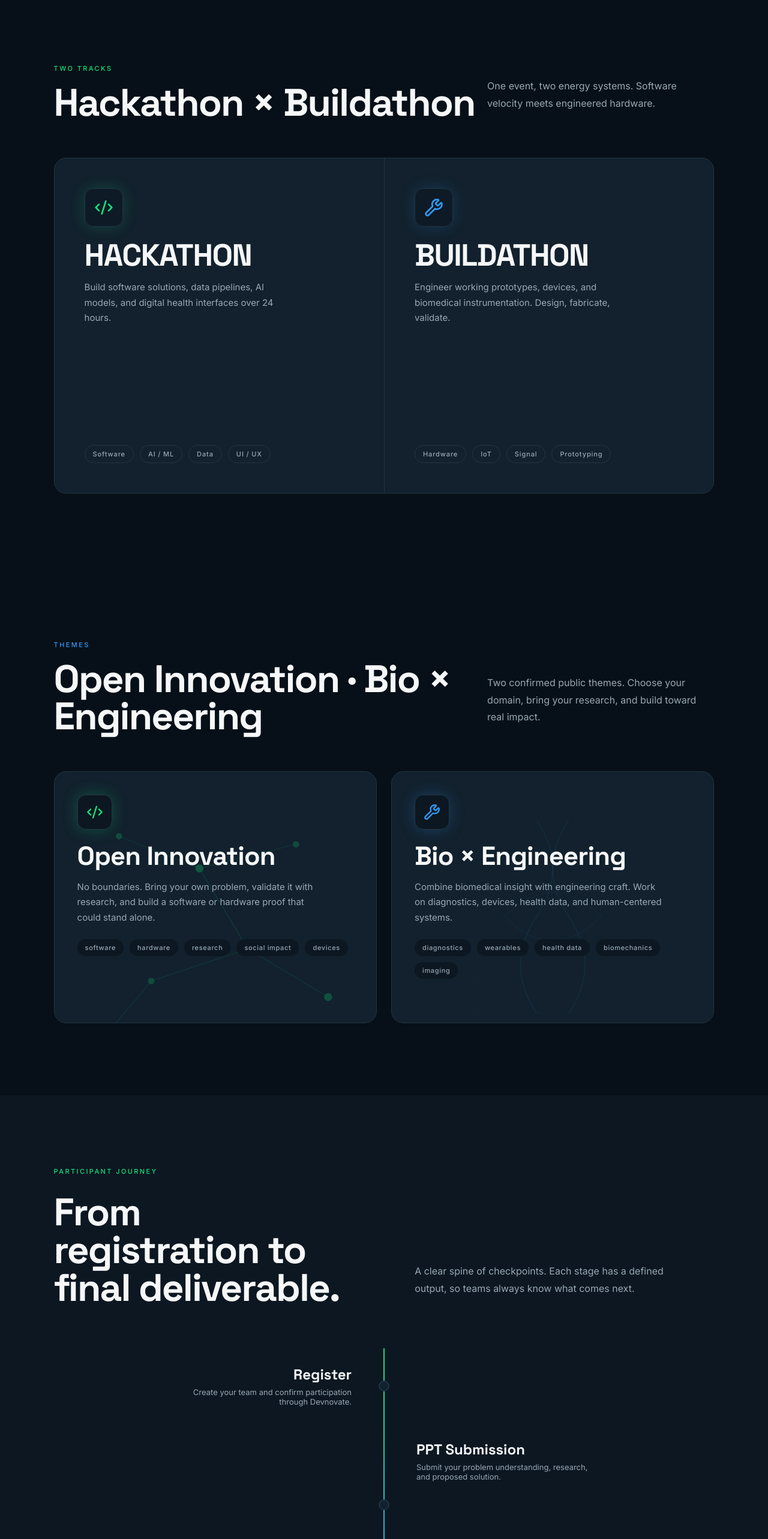
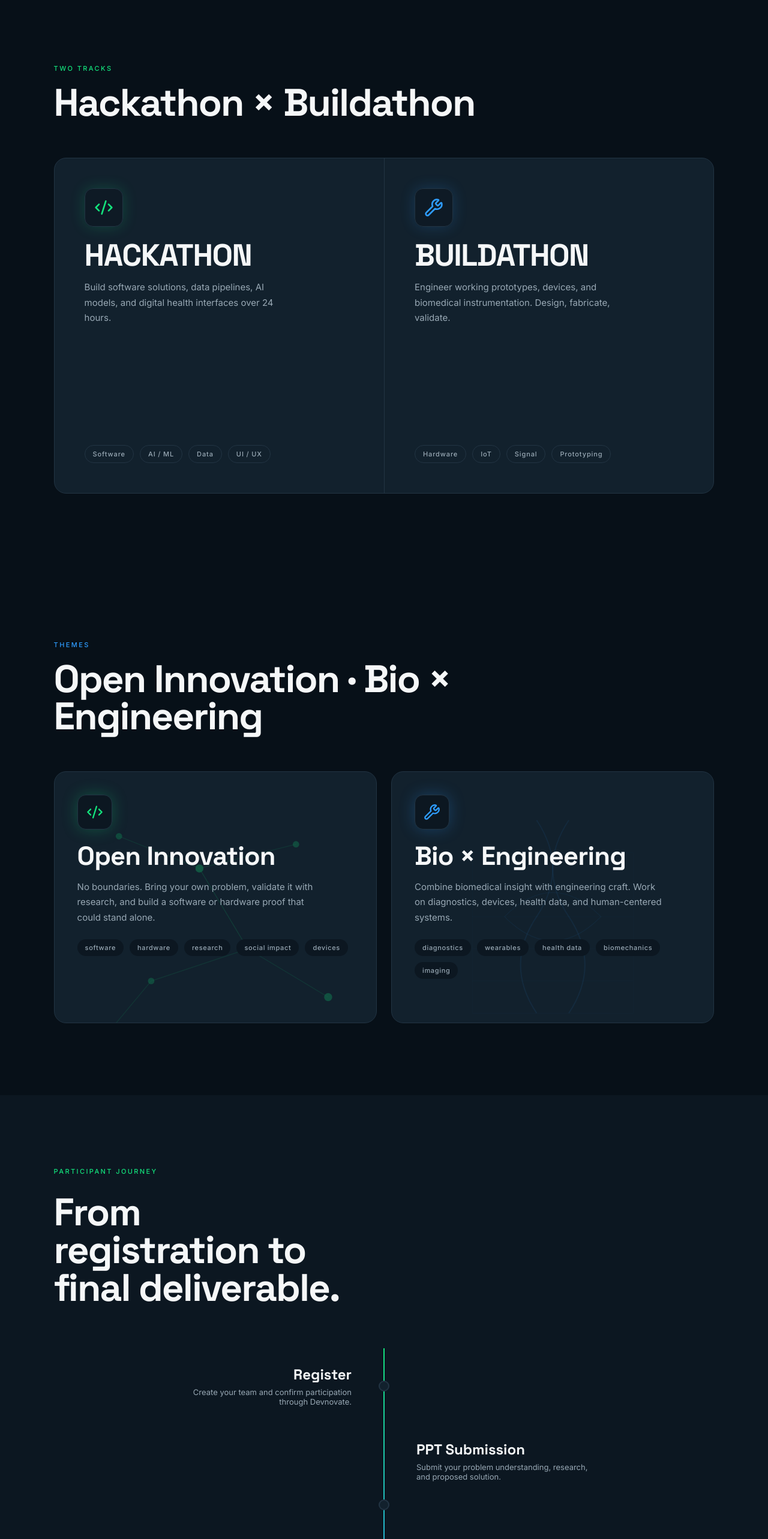
Before and after one commit to VMedithon/website, a React (Vite) app: page / in a window 1280 px wide. Shown: the part 1000-3566 px from the top of the page at 60% size. Built offline with nearby package versions, Linux system fonts and the light colour scheme.

Commit message:
chore(sections): remove section subtitle paragraphs
Drop the descriptive <p> subtitles under the headings of TrackSplit,
Themes, JourneySpine, Rounds, Schedule, Resources, FAQ, and Contact
for a cleaner look.

```diff
--- a/src/App.tsx
+++ b/src/App.tsx
@@ -245,7 +245,6 @@ function TrackSplit() {
 					<span className="kicker green">Two Tracks</span>
 					<h2>Hackathon × Buildathon</h2>
 				</div>
-				<p>One event, two energy systems. Software velocity meets engineered hardware.</p>
 			</div>
 			<div className="track-split" data-reveal>
 				<div className="track-half hack">
@@ -364,7 +363,6 @@ function Themes() {
 					<span className="kicker blue">Themes</span>
 					<h2>Open Innovation · Bio × Engineering</h2>
 				</div>
-				<p>Two confirmed public themes. Choose your domain, bring your research, and build toward real impact.</p>
 			</div>
 			<div className="themes-grid" data-reveal>
 				{themes.map((t) => (
@@ -400,7 +398,6 @@ function JourneySpine() {
 			<div className="journey-intro" data-reveal>
 				<span className="kicker green">Participant Journey</span>
 				<h2>From registration to final deliverable.</h2>
-				<p>A clear spine of checkpoints. Each stage has a defined output, so teams always know what comes next.</p>
 			</div>
 			<div className="journey-spine" ref={containerRef} data-reveal>
 				<div className="journey-line" />
@@ -428,7 +425,6 @@ function Rounds() {
 					<span className="kicker">Format</span>
 					<h2>Round 1 & Round 2</h2>
 				</div>
-				<p>Ideas first. Then the lab. Research and ideation online, followed by the 24-hour onsite buildathon.</p>
 			</div>
 			<div className="rounds-grid" data-reveal>
 				<div className="round-card one" data-reveal>
@@ -505,7 +501,6 @@ function Schedule() {
 					<span className="kicker blue">Schedule</span>
 					<h2>24-Hour Timeline</h2>
 				</div>
-				<p>One continuous arc from opening to judging. Click any block to see what happens inside.</p>
 			</div>
 			<div className="schedule-timeline" data-reveal>
 				<div className="schedule-days">
@@ -588,7 +583,6 @@ function Resources() {
 					<span className="kicker">Resources</span>
 					<h2>Resource Tray</h2>
 				</div>
-				<p>Templates, brochure, and participant material. Download what you need in one tray.</p>
 			</div>
 			<div className="resources-grid" data-reveal>
 				{resources.map((r) => (
@@ -639,7 +633,6 @@ function FAQ() {
 					<span className="kicker">FAQ</span>
 					<h2>Participant Information</h2>
 				</div>
-				<p>Answers marked pending confirmation will be updated once the operational plan is finalised.</p>
 			</div>
 			<div className="faq-list">
 				{faq.map((item, i) => (
@@ -732,7 +725,6 @@ function Contact() {
 					<span className="kicker">Contact</span>
 					<h2>Coordinators</h2>
 				</div>
-				<p>Reach out for sponsorships, partnerships, and participant support.</p>
 			</div>
 			<div className="dash-two-col" data-reveal style={{ maxWidth: 900, margin: "0 auto" }}>
 				<div className="panel">
```
